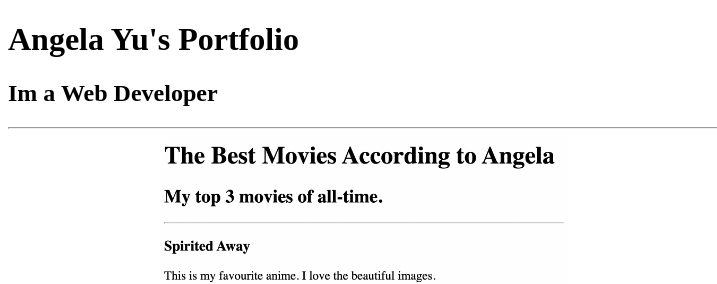
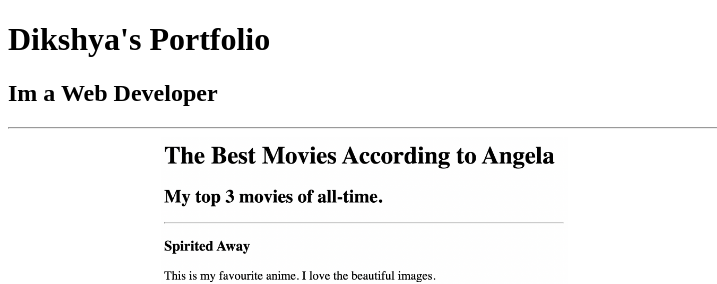
Before and after one commit to Dikshya0112/html_portfolio, a plain HTML site: page index.html in a window 1280 px wide. Shown: the top 284 px of the page, 0-717 px from the left. Drawn offline with Linux system fonts and the light colour scheme.

Commit message:
Update index.html

```diff
--- a/index.html
+++ b/index.html
@@ -7,7 +7,7 @@
     <title>my website</title>
 </head>
 <body>
- <h1>Angela Yu's Portfolio</h1>
+ <h1>Dikshya's Portfolio</h1>
  <h2>Im a Web Developer</h2>
  <hr/>
  <a href="./public/movie-ranking.html">Movie Ranking Project</a>
```
